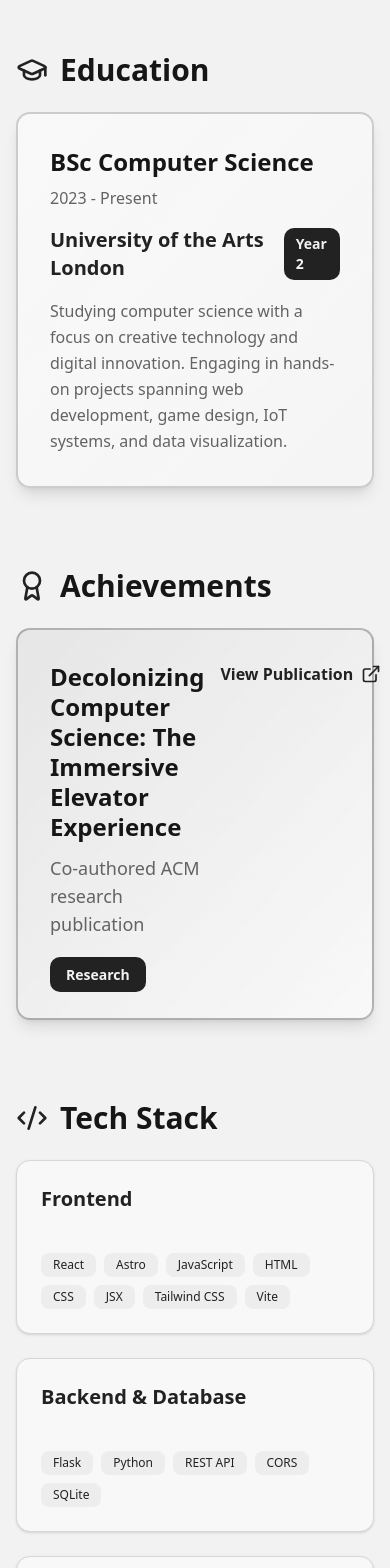
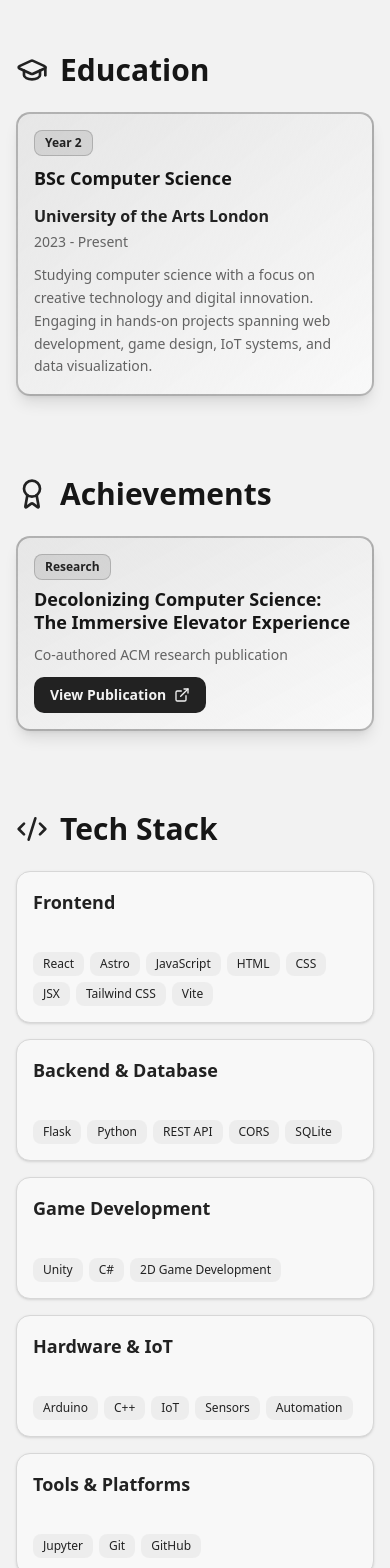
Before and after one commit to MonsieurR05/Portfolio, a Next.js app: page /about in a window 390 px wide. Shown: the part 1160-2728 px from the top of the page. Built offline with nearby package versions, Linux system fonts and the light colour scheme.

Commit message:
Mobile formatting issues fixed.

```diff
--- a/app/about/page.jsx
+++ b/app/about/page.jsx
@@ -68,20 +68,20 @@ export default function About() {
             <GraduationCap className="w-8 h-8 text-primary" />
             <h2 className="text-3xl font-bold text-foreground">Education</h2>
           </div>
-          <Card className="p-8 bg-gradient-to-br from-card to-card/50 border-2 border-primary/20 hover:border-primary/40 transition-all duration-300 shadow-lg hover:shadow-xl hover:-translate-y-1">
+          <Card className="p-4 md:p-6 bg-gradient-to-br from-primary/5 to-card border-2 border-primary/30 hover:border-primary/50 transition-all duration-300 shadow-lg hover:shadow-xl hover:-translate-y-1">
             {education.map((edu, index) => (
-              <div key={index} className="space-y-4">
-                <div className="flex flex-col sm:flex-row sm:items-center sm:justify-between gap-2">
-                  <h3 className="text-2xl font-bold text-foreground">{edu.degree}</h3>
-                  <span className="text-base text-muted-foreground font-medium">{edu.period}</span>
-                </div>
-                <div className="flex items-center gap-3">
-                  <p className="text-xl text-primary font-semibold">{edu.institution}</p>
-                  <span className="px-3 py-1.5 bg-primary text-primary-foreground rounded-lg text-sm font-bold">
+              <div key={index} className="space-y-3">
+                <div className="flex items-center gap-2 mb-2">
+                  <span className="px-2.5 py-1 bg-primary/10 text-primary rounded-md text-xs font-semibold border border-primary/20">
                     {edu.status}
                   </span>
                 </div>
-                <p className="text-base text-muted-foreground leading-relaxed">{edu.description}</p>
+                <h3 className="text-lg md:text-xl font-bold text-foreground">{edu.degree}</h3>
+                <div className="flex flex-col gap-1">
+                  <p className="text-base md:text-lg text-primary font-semibold">{edu.institution}</p>
+                  <span className="text-sm text-muted-foreground font-medium">{edu.period}</span>
+                </div>
+                <p className="text-sm md:text-base text-muted-foreground leading-relaxed">{edu.description}</p>
               </div>
             ))}
           </Card>
@@ -93,30 +93,26 @@ export default function About() {
             <Award className="w-8 h-8 text-primary" />
             <h2 className="text-3xl font-bold text-foreground">Achievements</h2>
           </div>
-          <Card className="p-8 bg-gradient-to-br from-primary/5 to-card border-2 border-primary/30 hover:border-primary/50 transition-all duration-300 shadow-lg hover:shadow-xl hover:-translate-y-1">
-            <div className="space-y-4">
-              <div className="flex items-start justify-between gap-4">
-                <div className="space-y-3 flex-1">
-                  <h3 className="text-2xl font-bold text-foreground leading-tight">
+          <Card className="p-4 md:p-6 bg-gradient-to-br from-primary/5 to-card border-2 border-primary/30 hover:border-primary/50 transition-all duration-300 shadow-lg hover:shadow-xl hover:-translate-y-1">
+            <div className="space-y-3">
+              <div className="flex items-center gap-2 mb-2">
+                <span className="px-2.5 py-1 bg-primary/10 text-primary rounded-md text-xs font-semibold border border-primary/20">
+                  Research
+                </span>
+              </div>
+              <h3 className="text-lg md:text-xl font-bold text-foreground leading-tight">
                 Decolonizing Computer Science: The Immersive Elevator Experience
               </h3>
-                  <p className="text-lg text-muted-foreground font-medium">Co-authored ACM research publication</p>
-                </div>
+              <p className="text-sm md:text-base text-muted-foreground">Co-authored ACM research publication</p>
               <a
                 href="https://dl.acm.org/doi/10.1145/3698061.3733978"
                 target="_blank"
                 rel="noopener noreferrer"
-                  className="flex items-center gap-2 text-primary hover:text-primary/80 transition-colors text-base font-semibold shrink-0"
+                className="inline-flex items-center gap-2 px-4 py-2 bg-primary text-primary-foreground rounded-lg text-sm font-semibold hover:bg-primary/90 transition-all duration-200 hover:scale-105 active:scale-95"
               >
                 View Publication
-                  <ExternalLink className="w-5 h-5" />
+                <ExternalLink className="w-4 h-4" />
               </a>
-              </div>
-              <div className="pt-2">
-                <span className="px-4 py-2 bg-primary text-primary-foreground rounded-lg text-sm font-bold">
-                  Research
-                </span>
-              </div>
             </div>
           </Card>
         </div>
@@ -127,14 +123,14 @@ export default function About() {
             <Code2 className="w-8 h-8 text-primary" />
             <h2 className="text-3xl font-bold text-foreground">Tech Stack</h2>
           </div>
-          <div className="grid grid-cols-1 md:grid-cols-2 lg:grid-cols-3 gap-6">
-            <Card className="p-6 space-y-4 bg-card border-border hover:border-primary/50 transition-all duration-300 hover:-translate-y-1 hover:shadow-lg">
-              <h3 className="text-xl font-bold text-primary">Frontend</h3>
-              <div className="flex flex-wrap gap-2">
+          <div className="grid grid-cols-1 md:grid-cols-2 lg:grid-cols-3 gap-4">
+            <Card className="p-4 space-y-3 bg-card border-border hover:border-primary/50 transition-all duration-300 hover:-translate-y-1 hover:shadow-lg">
+              <h3 className="text-lg font-bold text-primary">Frontend</h3>
+              <div className="flex flex-wrap gap-1.5">
                 {techStack.frontend.map((tech) => (
                   <span
                     key={tech}
-                    className="px-3 py-1 bg-secondary/50 text-secondary-foreground rounded-md text-xs font-medium hover:bg-secondary hover:scale-105 transition-all duration-200 cursor-default"
+                    className="px-2.5 py-1 bg-secondary/50 text-secondary-foreground rounded-md text-xs font-medium hover:bg-secondary hover:scale-105 transition-all duration-200 cursor-default"
                   >
                     {tech}
                   </span>
@@ -142,13 +138,13 @@ export default function About() {
               </div>
             </Card>
 
-            <Card className="p-6 space-y-4 bg-card border-border hover:border-primary/50 transition-all duration-300 hover:-translate-y-1 hover:shadow-lg">
-              <h3 className="text-xl font-bold text-primary">Backend & Database</h3>
-              <div className="flex flex-wrap gap-2">
+            <Card className="p-4 space-y-3 bg-card border-border hover:border-primary/50 transition-all duration-300 hover:-translate-y-1 hover:shadow-lg">
+              <h3 className="text-lg font-bold text-primary">Backend & Database</h3>
+              <div className="flex flex-wrap gap-1.5">
                 {[...techStack.backend, ...techStack.database].map((tech) => (
                   <span
                     key={tech}
-                    className="px-3 py-1 bg-secondary/50 text-secondary-foreground rounded-md text-xs font-medium hover:bg-secondary hover:scale-105 transition-all duration-200 cursor-default"
+                    className="px-2.5 py-1 bg-secondary/50 text-secondary-foreground rounded-md text-xs font-medium hover:bg-secondary hover:scale-105 transition-all duration-200 cursor-default"
                   >
                     {tech}
                   </span>
@@ -156,13 +152,13 @@ export default function About() {
               </div>
             </Card>
 
-            <Card className="p-6 space-y-4 bg-card border-border hover:border-primary/50 transition-all duration-300 hover:-translate-y-1 hover:shadow-lg">
-              <h3 className="text-xl font-bold text-primary">Game Development</h3>
-              <div className="flex flex-wrap gap-2">
+            <Card className="p-4 space-y-3 bg-card border-border hover:border-primary/50 transition-all duration-300 hover:-translate-y-1 hover:shadow-lg">
+              <h3 className="text-lg font-bold text-primary">Game Development</h3>
+              <div className="flex flex-wrap gap-1.5">
                 {techStack.gameDev.map((tech) => (
                   <span
                     key={tech}
-                    className="px-3 py-1 bg-secondary/50 text-secondary-foreground rounded-md text-xs font-medium hover:bg-secondary hover:scale-105 transition-all duration-200 cursor-default"
+                    className="px-2.5 py-1 bg-secondary/50 text-secondary-foreground rounded-md text-xs font-medium hover:bg-secondary hover:scale-105 transition-all duration-200 cursor-default"
                   >
                     {tech}
                   </span>
@@ -170,13 +166,13 @@ export default function About() {
               </div>
             </Card>
 
-            <Card className="p-6 space-y-4 bg-card border-border hover:border-primary/50 transition-all duration-300 hover:-translate-y-1 hover:shadow-lg">
-              <h3 className="text-xl font-bold text-primary">Hardware & IoT</h3>
-              <div className="flex flex-wrap gap-2">
+            <Card className="p-4 space-y-3 bg-card border-border hover:border-primary/50 transition-all duration-300 hover:-translate-y-1 hover:shadow-lg">
+              <h3 className="text-lg font-bold text-primary">Hardware & IoT</h3>
+              <div className="flex flex-wrap gap-1.5">
                 {techStack.hardware.map((tech) => (
                   <span
                     key={tech}
-                    className="px-3 py-1 bg-secondary/50 text-secondary-foreground rounded-md text-xs font-medium hover:bg-secondary hover:scale-105 transition-all duration-200 cursor-default"
+                    className="px-2.5 py-1 bg-secondary/50 text-secondary-foreground rounded-md text-xs font-medium hover:bg-secondary hover:scale-105 transition-all duration-200 cursor-default"
                   >
                     {tech}
                   </span>
@@ -184,13 +180,13 @@ export default function About() {
               </div>
             </Card>
 
-            <Card className="p-6 space-y-4 bg-card border-border hover:border-primary/50 transition-all duration-300 hover:-translate-y-1 hover:shadow-lg">
-              <h3 className="text-xl font-bold text-primary">Tools & Platforms</h3>
-              <div className="flex flex-wrap gap-2">
+            <Card className="p-4 space-y-3 bg-card border-border hover:border-primary/50 transition-all duration-300 hover:-translate-y-1 hover:shadow-lg">
+              <h3 className="text-lg font-bold text-primary">Tools & Platforms</h3>
+              <div className="flex flex-wrap gap-1.5">
                 {techStack.tools.map((tech) => (
                   <span
                     key={tech}
-                    className="px-3 py-1 bg-secondary/50 text-secondary-foreground rounded-md text-xs font-medium hover:bg-secondary hover:scale-105 transition-all duration-200 cursor-default"
+                    className="px-2.5 py-1 bg-secondary/50 text-secondary-foreground rounded-md text-xs font-medium hover:bg-secondary hover:scale-105 transition-all duration-200 cursor-default"
                   >
                     {tech}
                   </span>
```
Also changed, not shown: app/page.jsx (+15 -15 lines). Lines whose indentation alone changed are shown as unchanged.
